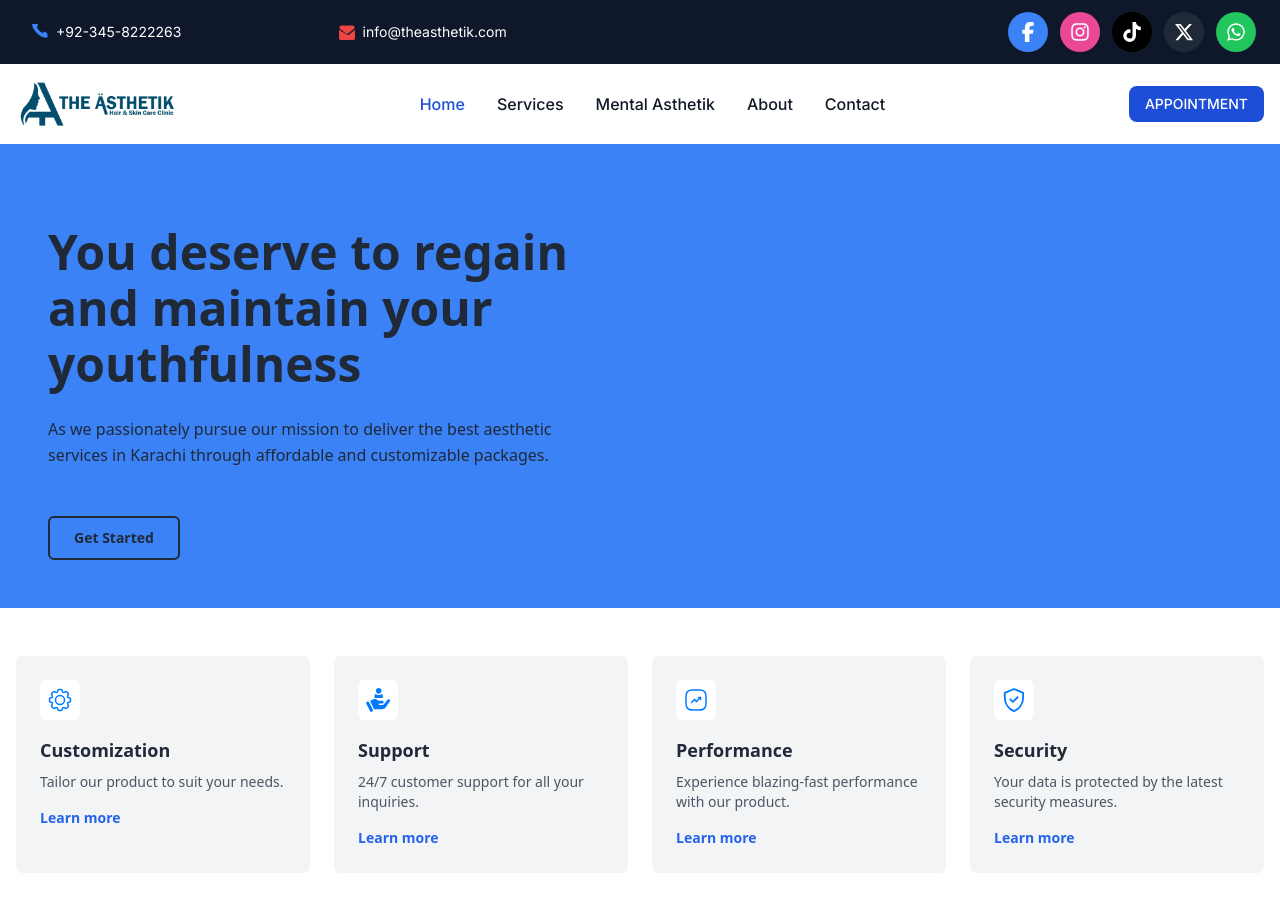
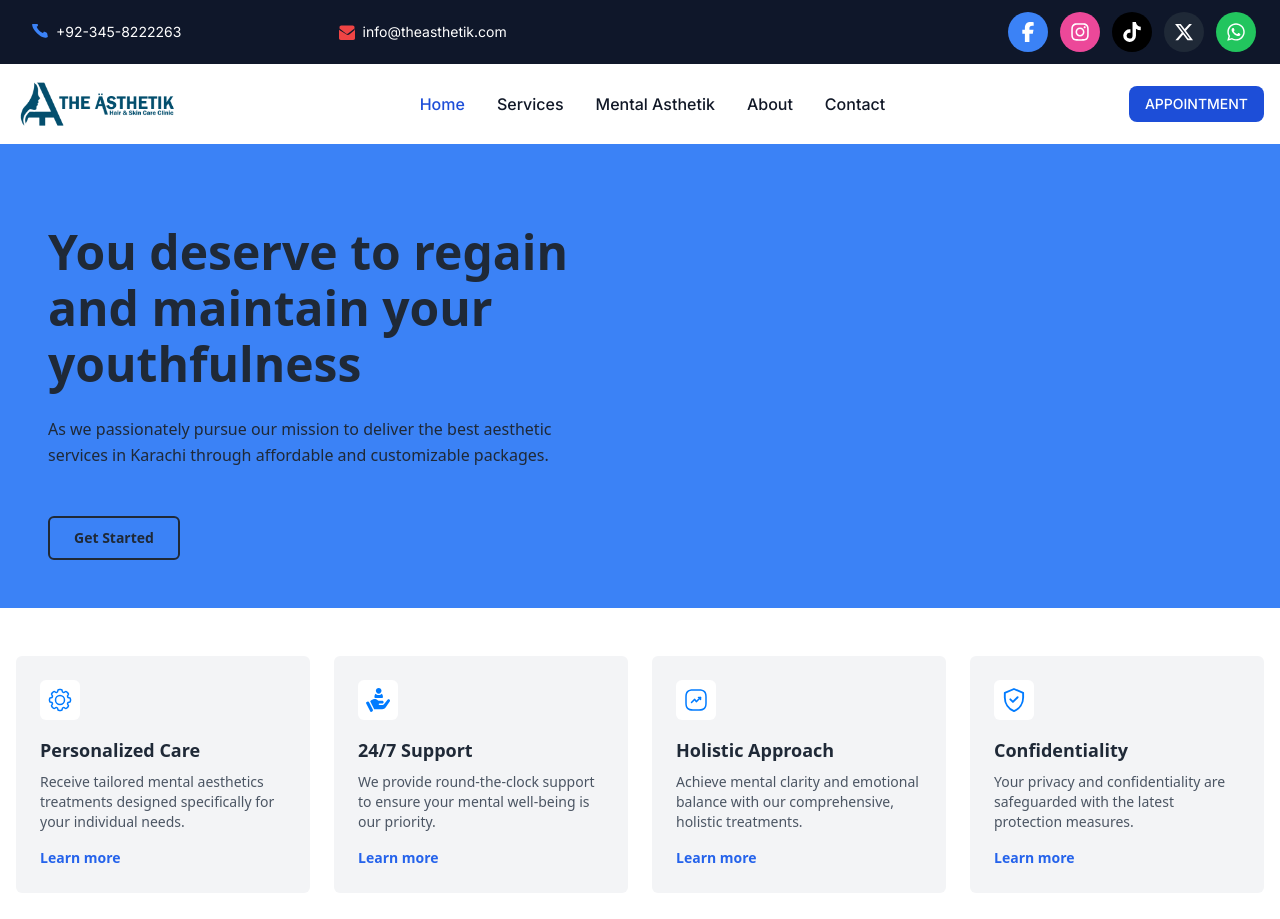
Before and after one commit to samihassan23980/theasthetik, a Next.js app: page /about-us in a window 1280 px wide. Shown: the top 919 px of the page. Built offline with nearby package versions, Linux system fonts and the light colour scheme.

Commit message:
update aboutus

```diff
--- a/src/app/about-us/page.js
+++ b/src/app/about-us/page.js
@@ -38,10 +38,11 @@ export default function About() {
               />
             </svg>
             <h3 className="text-lg font-bold mb-2 text-gray-800">
-              Customization
+              Personalized Care
             </h3>
             <p className="text-sm text-gray-600">
-              Tailor our product to suit your needs.
+              Receive tailored mental aesthetics treatments designed
+              specifically for your individual needs.
             </p>
             <a
               href="javascript:void(0);"
@@ -62,9 +63,12 @@ export default function About() {
                 data-original="#000000"
               />
             </svg>
-            <h3 className="text-lg font-bold mb-2 text-gray-800">Support</h3>
+            <h3 className="text-lg font-bold mb-2 text-gray-800">
+              24/7 Support
+            </h3>
             <p className="text-sm text-gray-600">
-              24/7 customer support for all your inquiries.
+              We provide round-the-clock support to ensure your mental
+              well-being is our priority.
             </p>
             <a
               href="javascript:void(0);"
@@ -96,10 +100,11 @@ export default function About() {
               </g>
             </svg>
             <h3 className="text-lg font-bold mb-2 text-gray-800">
-              Performance
+              Holistic Approach
             </h3>
             <p className="text-sm text-gray-600">
-              Experience blazing-fast performance with our product.
+              Achieve mental clarity and emotional balance with our
+              comprehensive, holistic treatments.
             </p>
             <a
               href="javascript:void(0);"
@@ -140,9 +145,12 @@ export default function About() {
                 />
               </g>
             </svg>
-            <h3 className="text-lg font-bold mb-2 text-gray-800">Security</h3>
+            <h3 className="text-lg font-bold mb-2 text-gray-800">
+              Confidentiality
+            </h3>
             <p className="text-sm text-gray-600">
-              Your data is protected by the latest security measures.
+              Your privacy and confidentiality are safeguarded with the latest
+              protection measures.
             </p>
             <a
               href="javascript:void(0);"
@@ -158,7 +166,7 @@ export default function About() {
           <div className="grid grid-cols-1 gap-y-10 md:grid-cols-2 gap-x-12">
             <div className="text-right">
               <img
-                src="https://readymadeui.com/photo.webp"
+                src="https://images.pexels.com/photos/5327585/pexels-photo-5327585.jpeg?auto=compress&cs=tinysrgb&w=1260&h=750&dpr=1"
                 alt=""
                 className="inline rounded-lg lg:w-10/12 w-full object-cover"
               />
```
